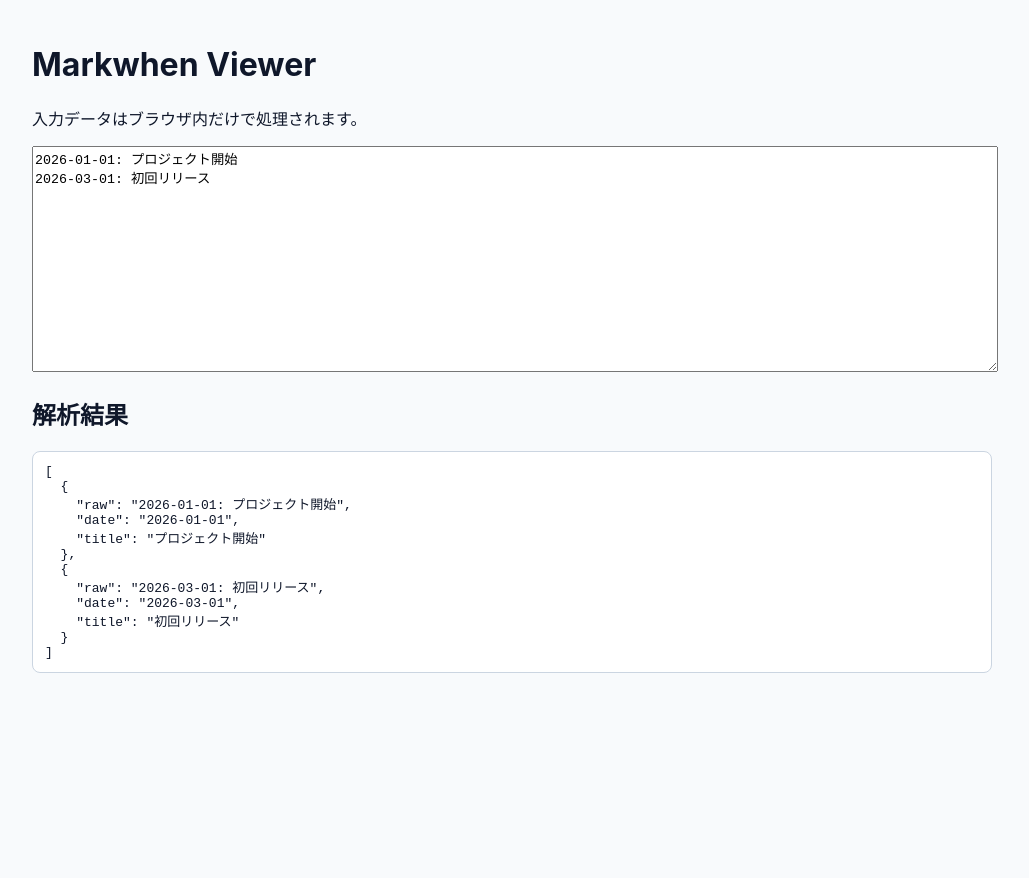
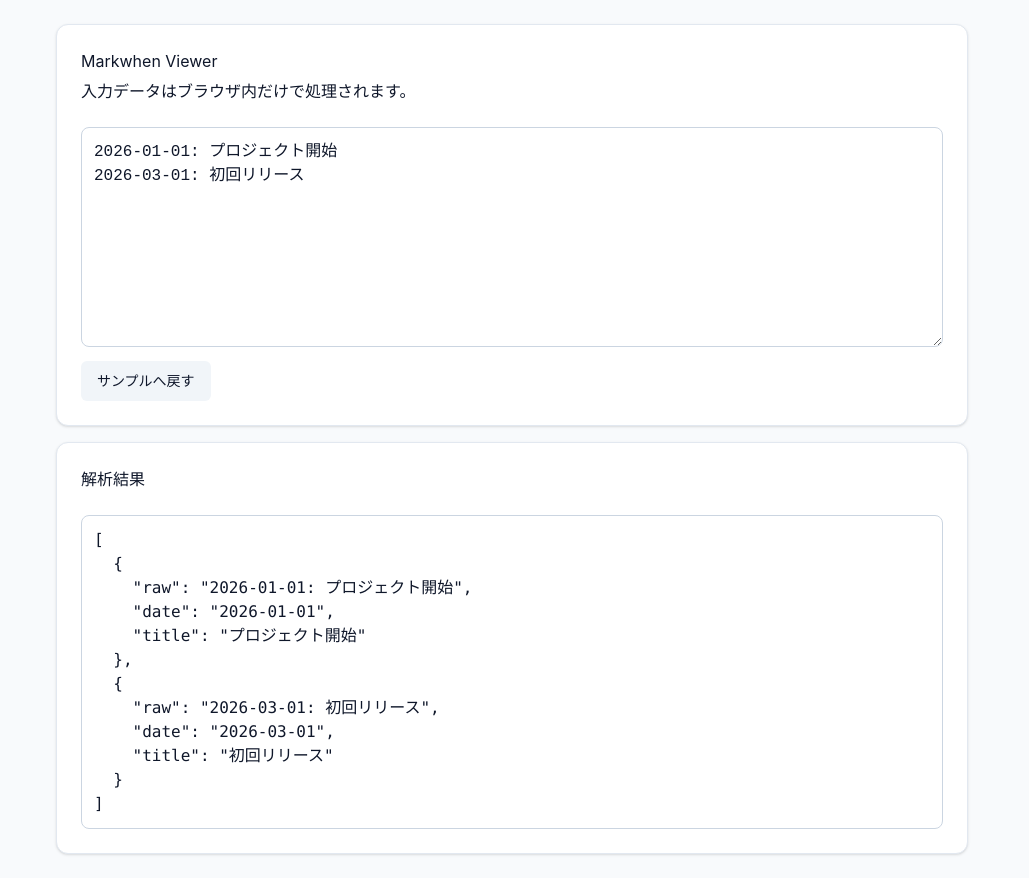
Before and after one commit to kkun84/markwhen-viewer, a React (Vite) app: page / in a window 1280 px wide. Shown: the whole page, without its empty margins (128-1157 px from the left). Before the commit the page ends 800 px from the top, so only its background shows below. Built offline with nearby package versions, Linux system fonts and the light colour scheme.

Commit message:
feat: shadcn/ui構成のButtonとCardをViewerへ適用

```diff
--- /dev/null
+++ b/src/components/ui/button.tsx
@@ -0,0 +1,29 @@
+import type { ButtonHTMLAttributes } from 'react'
+import { cva, type VariantProps } from 'class-variance-authority'
+import { cn } from '@/lib/utils'
+
+const buttonVariants = cva(
+  'inline-flex items-center justify-center rounded-md text-sm font-medium transition-colors focus-visible:outline-none focus-visible:ring-2 disabled:pointer-events-none disabled:opacity-50',
+  {
+    variants: {
+      variant: {
+        default: 'bg-slate-900 text-white hover:bg-slate-700',
+        secondary: 'bg-slate-100 text-slate-900 hover:bg-slate-200'
+      },
+      size: {
+        default: 'h-10 px-4 py-2',
+        sm: 'h-9 rounded-md px-3'
+      }
+    },
+    defaultVariants: {
+      variant: 'default',
+      size: 'default'
+    }
+  }
+)
+
+type ButtonProps = ButtonHTMLAttributes<HTMLButtonElement> & VariantProps<typeof buttonVariants>
+
+export const Button = ({ className, variant, size, ...props }: ButtonProps) => (
+  <button className={cn(buttonVariants({ variant, size }), className)} {...props} />
+)
--- /dev/null
+++ b/src/components/ui/card.tsx
@@ -0,0 +1,14 @@
+import type { HTMLAttributes } from 'react'
+import { cn } from '@/lib/utils'
+
+export const Card = ({ className, ...props }: HTMLAttributes<HTMLDivElement>) => (
+  <section className={cn('rounded-xl border border-slate-200 bg-white shadow-sm', className)} {...props} />
+)
+
+export const CardHeader = ({ className, ...props }: HTMLAttributes<HTMLDivElement>) => (
+  <header className={cn('space-y-1.5 p-6', className)} {...props} />
+)
+
+export const CardContent = ({ className, ...props }: HTMLAttributes<HTMLDivElement>) => (
+  <div className={cn('p-6 pt-0', className)} {...props} />
+)
--- a/src/features/viewer/App.tsx
+++ b/src/features/viewer/App.tsx
@@ -1,5 +1,7 @@
 import { useMemo, useState } from 'react'
 import { parseMarkwhen } from '@/domain/markwhen'
+import { Button } from '@/components/ui/button'
+import { Card, CardContent, CardHeader } from '@/components/ui/card'
 
 const initial = `2026-01-01: プロジェクト開始\n2026-03-01: 初回リリース`
 
@@ -8,12 +10,29 @@
   const events = useMemo(() => parseMarkwhen(source), [source])
 
   return (
-    <main>
-      <h1>Markwhen Viewer</h1>
-      <p>入力データはブラウザ内だけで処理されます。</p>
-      <textarea aria-label="markwhen-input" value={source} onChange={(event) => setSource(event.target.value)} />
-      <h2>解析結果</h2>
-      <pre>{JSON.stringify(events, null, 2)}</pre>
+    <main className="space-y-4">
+      <Card>
+        <CardHeader>
+          <h1>Markwhen Viewer</h1>
+          <p>入力データはブラウザ内だけで処理されます。</p>
+        </CardHeader>
+        <CardContent>
+          <textarea aria-label="markwhen-input" value={source} onChange={(event) => setSource(event.target.value)} />
+          <div style={{ marginTop: 8 }}>
+            <Button type="button" variant="secondary" onClick={() => setSource(initial)}>
+              サンプルへ戻す
+            </Button>
+          </div>
+        </CardContent>
+      </Card>
+      <Card>
+        <CardHeader>
+          <h2>解析結果</h2>
+        </CardHeader>
+        <CardContent>
+          <pre>{JSON.stringify(events, null, 2)}</pre>
+        </CardContent>
+      </Card>
     </main>
   )
 }
--- /dev/null
+++ b/src/lib/utils.ts
@@ -0,0 +1,4 @@
+import { clsx, type ClassValue } from 'clsx'
+import { twMerge } from 'tailwind-merge'
+
+export const cn = (...inputs: ClassValue[]) => twMerge(clsx(inputs))
--- a/src/styles.css
+++ b/src/styles.css
@@ -1,5 +1,7 @@
+@import 'tailwindcss';
+
 :root { font-family: Inter, system-ui, sans-serif; color: #0f172a; background: #f8fafc; }
 body { margin: 0; }
 main { max-width: 960px; margin: 0 auto; padding: 24px; }
-textarea { width: 100%; min-height: 220px; font-family: ui-monospace, SFMono-Regular, monospace; }
+textarea { width: 100%; min-height: 220px; font-family: ui-monospace, SFMono-Regular, monospace; border: 1px solid #cbd5e1; border-radius: 8px; padding: 12px; }
 pre { background: #fff; border: 1px solid #cbd5e1; border-radius: 8px; padding: 12px; overflow: auto; }
```
Also changed, not shown: 1 other file (tests, documents, lock files or other folders).
